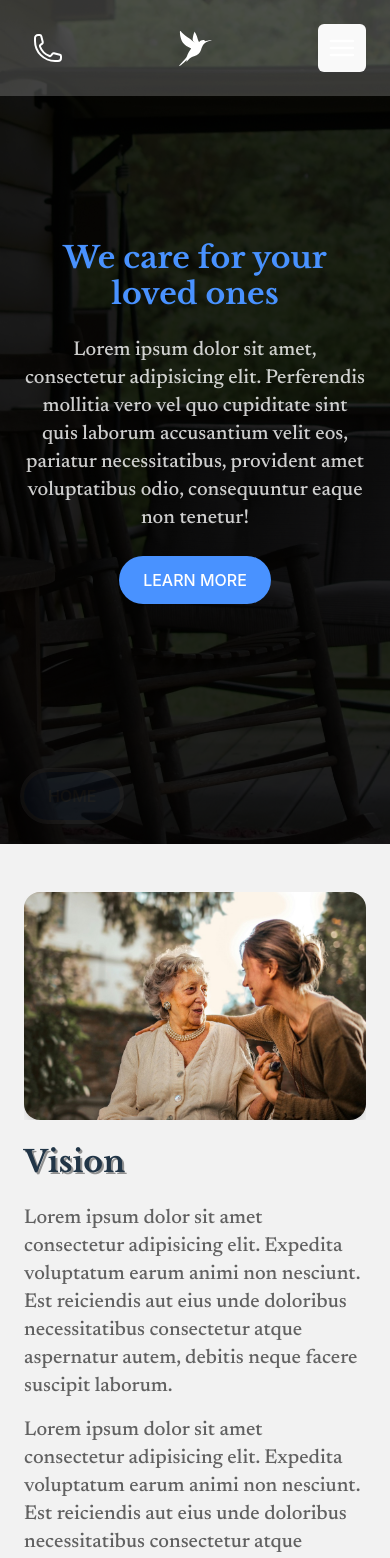
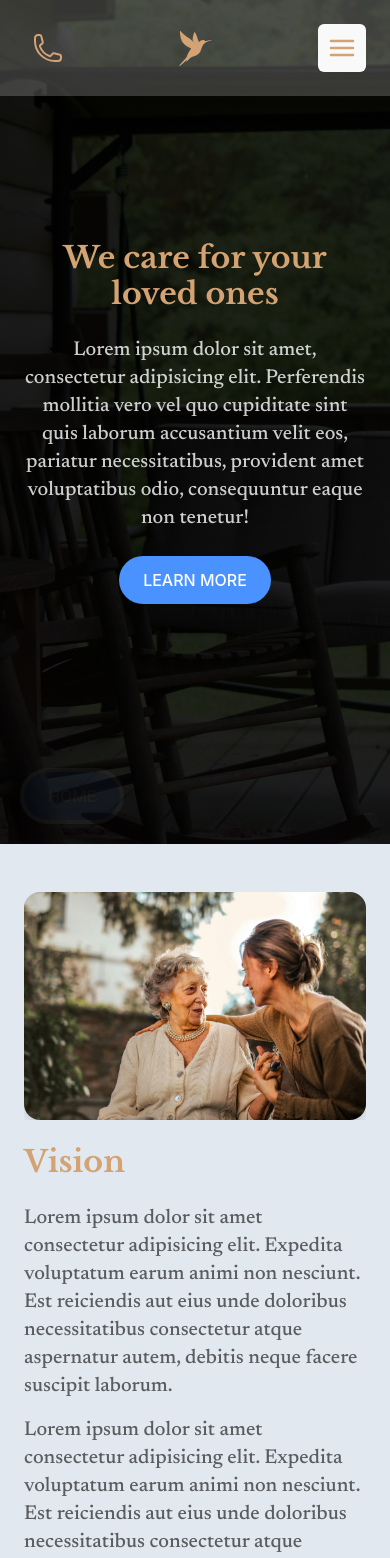
Before and after one commit to joooons/home-care, a React (Vite) app: page /alt in a window 390 px wide. Shown: the top 1558 px of the page. Built offline with nearby package versions, Linux system fonts and the light colour scheme; a web font is replaced by a local one.

Commit message:
use font-tan

```diff
--- a/src/components/ContactAlt.tsx
+++ b/src/components/ContactAlt.tsx
@@ -1,14 +1,17 @@
-import SvgBlob from "./SvgBlob"
+// import SvgBlob from "./SvgBlob"
 
 export default function ContactAlt() {
   return (
     <>
-      <section id="contact" className="relative overflow-hidden">
-        <div className="absolute inset-5 -z-10 flex h-full w-full flex-col justify-end object-cover">
+      <section
+        id="contact"
+        className="relative overflow-hidden bg-slate-200/50"
+      >
+        {/* <div className="absolute inset-5 -z-10 flex h-full w-full flex-col justify-end object-cover">
           <SvgBlob></SvgBlob>
-        </div>
+        </div> */}
         <div className="container relative mx-auto flex flex-col gap-8 px-6 py-24 md:py-32 lg:gap-16 lg:py-40 xl:py-52">
-          <h1 className="font-libre max-w-xl text-left text-3xl font-bold text-second [text-shadow:_2px_2px_0_rgb(0_0_0_/_40%)] md:text-4xl lg:text-6xl dark:text-light">
+          <h1 className="font-libre  max-w-xl text-left text-3xl font-bold text-tan md:text-4xl lg:text-6xl dark:text-light">
             Contact
           </h1>
           <div className="font-newsreader flex flex-col space-y-3 text-left text-xl font-medium text-dark/60 md:text-2xl lg:space-y-6 lg:text-3xl dark:text-light/60">
--- a/src/components/HeroAlt.tsx
+++ b/src/components/HeroAlt.tsx
@@ -11,7 +11,7 @@ export default function HeroAlt() {
         <Carousel></Carousel>
         <div className="container mx-auto flex h-full flex-col px-6 py-32 xl:pb-56">
           <div className="flex h-full flex-col items-center justify-center space-y-6 ">
-            <h1 className="font-libre text-center text-3xl font-bold text-prime md:text-4xl lg:text-6xl dark:text-light">
+            <h1 className="font-libre text-center text-3xl font-bold text-tan md:text-4xl lg:text-6xl dark:text-light">
               We care for your loved ones
             </h1>
             <p className="font-newsreader max-w-xl text-center text-xl font-medium text-light/80 dark:text-light/60">
--- a/src/components/NavBarAlt.tsx
+++ b/src/components/NavBarAlt.tsx
@@ -21,6 +21,8 @@ export default function NavBarAlt() {
     document.getElementById(section)?.scrollIntoView({ behavior: "smooth" })
   }
 
+  const iconColor = "#D4A373"
+
   return (
     <Disclosure as="nav" className="absolute z-10 w-full">
       {({ open }) => (
@@ -33,14 +35,15 @@ export default function NavBarAlt() {
                 <PhoneIcon
                   className="stroke-4 block h-8 w-8"
                   aria-hidden="true"
+                  color={iconColor}
                 />
               </div>
               <div className="flex flex-1 items-center justify-center">
                 {/* Brand Name */}
 
-                <div className="font-playball flex flex-row justify-center gap-2 bg-clip-text py-3 text-xl font-medium text-light sm:text-2xl lg:text-4xl">
+                <div className="font-playball flex flex-row justify-center gap-2 bg-clip-text py-3 text-xl font-medium text-light text-tan sm:text-2xl lg:text-4xl">
                   <span className="block md:hidden">
-                    <SvgBird color={"#FFFFFF"}></SvgBird>
+                    <SvgBird color={"#D4A373"}></SvgBird>
                   </span>
                   <span className="hidden md:block">Home Care</span>
                   <span className="hidden md:block">Company</span>
@@ -57,11 +60,13 @@ export default function NavBarAlt() {
                     <XMarkIcon
                       className="block h-8 w-8 stroke-2"
                       aria-hidden="true"
+                      color={iconColor}
                     />
                   ) : (
                     <Bars3Icon
                       className="block h-8 w-8 stroke-2"
                       aria-hidden="true"
+                      color={iconColor}
                     />
                   )}
                 </Disclosure.Button>
@@ -78,7 +83,7 @@ export default function NavBarAlt() {
                     key={item.name}
                     as="li"
                     className={classNames(
-                      "block cursor-pointer rounded-md px-3 py-4 text-2xl text-light  hover:animate-pulse hover:[text-shadow:_0px_0px_25px_rgb(255_255_255_/_70%)]"
+                      "block cursor-pointer rounded-md px-3 py-4 text-2xl text-tan  hover:animate-pulse hover:[text-shadow:_0px_0px_25px_rgb(255_255_255_/_70%)]"
                     )}
                     aria-current={item.current ? "page" : undefined}
                     onClick={() => handleClick(item.scrollto)}
--- a/src/components/TestimonialsAlt.tsx
+++ b/src/components/TestimonialsAlt.tsx
@@ -34,36 +34,32 @@ export default function TestimonialsAlt() {
     <>
       <section
         id="testimony"
-        className="flex flex-col justify-center gap-12 bg-dark/5 py-12 pb-20"
+        className="flex flex-col justify-center gap-12 bg-slate-200 py-12 pb-20"
       >
         <div className="container mx-auto flex flex-col gap-8 px-6">
-          {/* <h1 className="font-libre text-center text-3xl font-bold [text-shadow:_2px_2px_0_rgb(0_0_0_/_40%)] md:text-4xl lg:text-6xl">
+          <h1 className="font-libre text-center text-3xl font-bold text-tan md:text-4xl lg:text-6xl">
             Testimonials
-          </h1> */}
+          </h1>
           <div className="grid grid-cols-1 gap-8 md:grid-cols-2 xl:grid-cols-4">
             {testimonials.map((item) => {
               return (
                 <>
-                  <div className="relative flex h-full flex-col gap-2 overflow-hidden rounded-xl">
+                  <div className="group relative flex h-full flex-col gap-2 overflow-hidden">
                     <div className="h-full w-full overflow-hidden drop-shadow-xl md:w-auto">
                       <img
-                        className="aspect-square object-cover"
+                        className="aspect-[4/3] object-cover md:aspect-[3/4]"
                         src={item.image}
                         alt={"image of " + item.image}
                       />
-                      <div className="font-newsreader absolute inset-y-0 flex w-full flex-col justify-end gap-3 bg-gradient-to-b from-white/0 via-second/60 to-second/70 px-6 pb-6">
-                        <p className="mx-auto text-left text-xl text-light/70">
-                          "{item.message}"
-                        </p>
-                        <div className="text-xl text-light">{item.name}</div>
+                      <div className="font-newsreader absolute inset-y-0 w-full bg-dark/20 transition duration-300 ease-in-out group-hover:bg-dark/60 ">
+                        <div className="flex h-full w-full flex-col justify-end gap-3 px-8 pb-8 transition duration-300 ease-in-out group-hover:scale-105">
+                          <p className="mx-auto text-left text-xl text-light">
+                            "{item.message}"
+                          </p>
+                          <div className="text-xl text-light">{item.name}</div>
+                        </div>
                       </div>
                     </div>
-                    {/* <div className="font-newsreader absolute inset-y-0 flex flex-col justify-end gap-3 bg-gradient-to-b from-white/0 via-second/60 to-second/70 px-6 pb-6">
-                      <p className="text-left text-xl text-light/70">
-                        "{item.message}"
-                      </p>
-                      <div className="text-xl text-light">{item.name}</div>
-                    </div> */}
                   </div>
                 </>
               )
--- a/src/components/VisionAlt.tsx
+++ b/src/components/VisionAlt.tsx
@@ -3,7 +3,7 @@ import img_convo from "../assets/convo.jpg"
 export default function VisionAlt() {
   return (
     <>
-      <section id="vision" className="bg-dark/5 py-12 md:py-16 xl:pb-24">
+      <section id="vision" className="bg-slate-200 py-12 md:py-16 xl:pb-24">
         <div className="container mx-auto flex flex-col gap-6 px-6 pb-20 md:flex-row ">
           <div className="overflow-hidden md:w-1/2 xl:mx-10">
             <img
@@ -14,7 +14,7 @@ export default function VisionAlt() {
           </div>
 
           <div className="flex flex-col justify-center space-y-6 whitespace-nowrap md:w-1/2 xl:mx-10">
-            <h1 className="font-libre text-left text-3xl font-bold [text-shadow:_2px_2px_0_rgb(0_0_0_/_40%)] sm:text-center sm:text-4xl md:text-6xl lg:text-6xl">
+            <h1 className="font-libre text-left text-3xl font-bold text-tan sm:text-center sm:text-4xl md:text-6xl lg:text-6xl">
               Vision
             </h1>
             <div className="font-newsreader flex flex-col gap-4 text-left text-xl font-medium text-dark/60 sm:text-center">
--- a/src/components/WhatWeDoAlt.tsx
+++ b/src/components/WhatWeDoAlt.tsx
@@ -16,7 +16,10 @@ import img_line_wave from "../assets/line-wave.jpg"
 export default function WhatWeDoAlt() {
   return (
     <>
-      <section id="what" className="relative items-center justify-center ">
+      <section
+        id="what"
+        className="relative items-center justify-center bg-slate-200/50"
+      >
         <img
           className="absolute inset-0 -z-20 h-full w-full object-cover opacity-20"
           src={img_line_wave}
@@ -36,7 +39,7 @@ export default function WhatWeDoAlt() {
             </div>
           </div>
           <div className="flex w-full flex-col gap-6 md:order-first xl:mx-10">
-            <h1 className="font-libre max-w-xl text-left text-3xl font-bold [text-shadow:_2px_2px_0_rgb(0_0_0_/_40%)] lg:text-6xl dark:text-light">
+            <h1 className="font-libre max-w-xl text-left text-3xl font-bold text-tan lg:text-6xl dark:text-light">
               What We Do
             </h1>
             <div className="font-newsreader flex flex-col gap-4 text-left text-xl font-medium text-dark/60 lg:text-xl dark:text-light/60">
```
